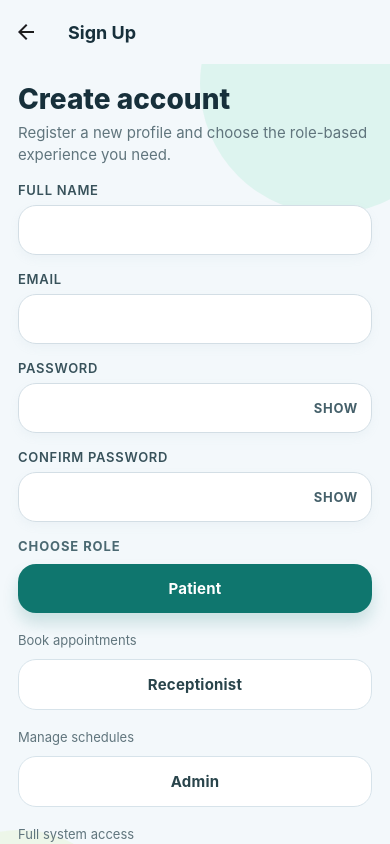
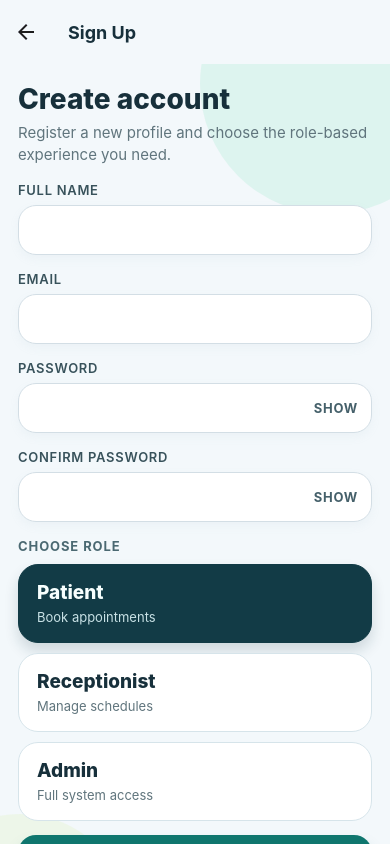
Before and after one commit to SandaruNipuna1/clinic-appointment-management-app, a React Native app in the folder mobile/: screen /Signup in a window 390 px wide. Built offline with nearby package versions, Linux system fonts and the light colour scheme; no server answers.

Commit message:
Clarify signup role selection UI

```diff
--- a/mobile/src/screens/SignupScreen.js
+++ b/mobile/src/screens/SignupScreen.js
@@ -1,10 +1,10 @@
 import React, { useState } from "react";
-import { Alert, StyleSheet, Text, View } from "react-native";
+import { Alert, Pressable, StyleSheet, Text, View } from "react-native";
 
 import FormInput from "../components/FormInput";
-import PrimaryButton from "../components/PrimaryButton";
 import ScreenContainer from "../components/ScreenContainer";
 import { useAuth } from "../context/AuthContext";
+import PrimaryButton from "../components/PrimaryButton";
 
 const ROLE_OPTIONS = [
   {
@@ -100,14 +100,16 @@ export default function SignupScreen() {
       <Text style={styles.roleLabel}>Choose role</Text>
       <View style={styles.roleWrap}>
         {ROLE_OPTIONS.map((option) => (
-          <View key={option.value} style={styles.roleCard}>
-            <PrimaryButton
-              title={option.label}
-              onPress={() => setRole(option.value)}
-              variant={role === option.value ? "primary" : "ghost"}
-            />
-            <Text style={styles.roleDescription}>{option.description}</Text>
-          </View>
+          <Pressable
+            key={option.value}
+            style={[styles.roleCard, role === option.value && styles.roleCardActive]}
+            onPress={() => setRole(option.value)}
+          >
+            <Text style={[styles.roleTitle, role === option.value && styles.roleTitleActive]}>{option.label}</Text>
+            <Text style={[styles.roleDescription, role === option.value && styles.roleDescriptionActive]}>
+              {option.description}
+            </Text>
+          </Pressable>
         ))}
       </View>
 
@@ -139,14 +141,40 @@ const styles = StyleSheet.create({
   },
   roleWrap: {
     gap: 10,
-    marginBottom: 8
+    marginBottom: 14
   },
   roleCard: {
-    gap: 6
+    backgroundColor: "#ffffff",
+    borderWidth: 1,
+    borderColor: "#d6e4ea",
+    borderRadius: 20,
+    paddingHorizontal: 18,
+    paddingVertical: 16,
+    gap: 4
+  },
+  roleCardActive: {
+    backgroundColor: "#123b46",
+    borderColor: "#123b46",
+    shadowColor: "#123b46",
+    shadowOpacity: 0.16,
+    shadowRadius: 14,
+    shadowOffset: { width: 0, height: 8 },
+    elevation: 4
+  },
+  roleTitle: {
+    color: "#17303b",
+    fontSize: 19,
+    fontWeight: "800"
+  },
+  roleTitleActive: {
+    color: "#f7fffe"
   },
   roleDescription: {
     color: "#60757d",
     fontSize: 13,
     lineHeight: 18
+  },
+  roleDescriptionActive: {
+    color: "#c8e1e5"
   }
 });
```
